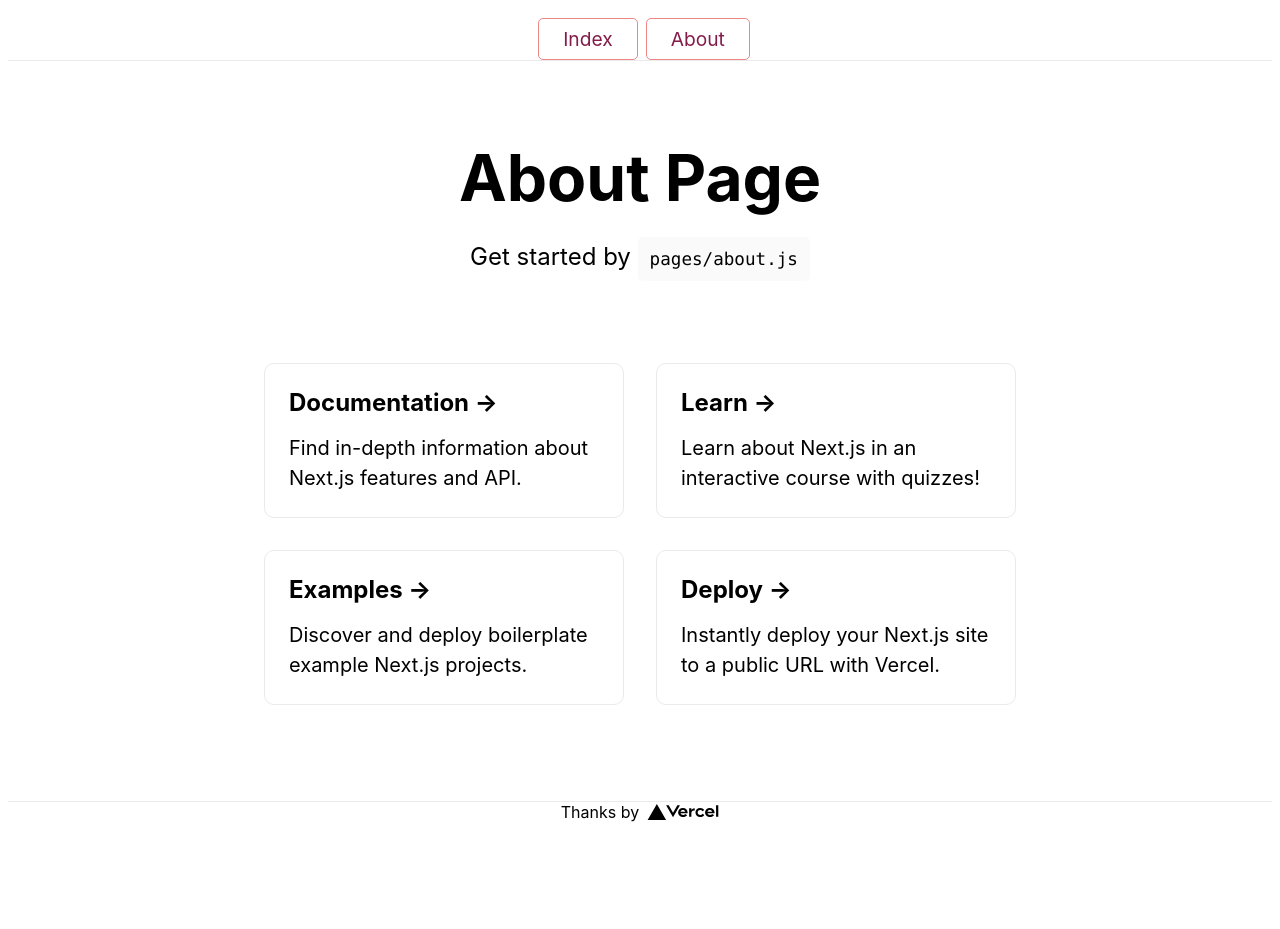
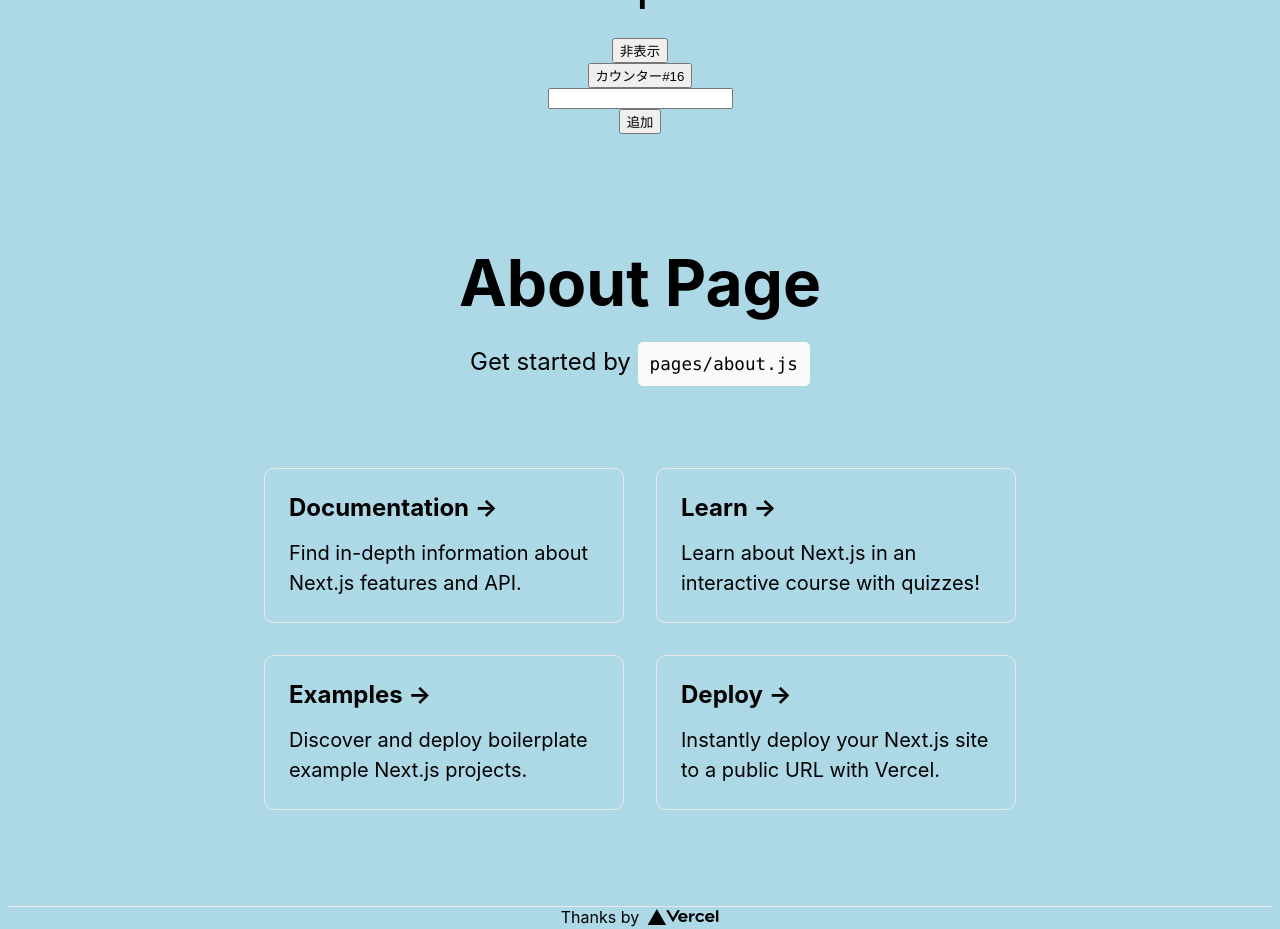
Before and after one commit to kinaoshi/react-desk, a Next.js app: page /about in a window 1280 px wide. Before the commit the page ends 824 px from the top, so only its background shows below. Built offline with nearby package versions, Linux system fonts and the light colour scheme.

Commit message:
🎨 カスタムフックを使ってうまくまとめました

```diff
--- /dev/null
+++ b/src/hooks/useBgLightBlue.jsx
@@ -0,0 +1,10 @@
+import { useEffect } from "react";
+
+  export const useBgLightBlue =() => {
+    useEffect(() => {
+		document.body.style.backgroundColor = "lightblue";
+		return () => {
+			document.body.style.backgroundColor = "";
+		};
+	}, []);
+  }
--- /dev/null
+++ b/src/hooks/useCounter.jsx
@@ -0,0 +1,15 @@
+import { useCallback, useState } from "react";
+
+export const useCounter = () => {
+	const [count, setCount] = useState(1);
+	const [isShow, setIsShow] = useState(true);
+	const handleClick = useCallback(() => {
+		if (count < 10) {
+			setCount((PrevCount) => PrevCount + 1);
+		}
+	}, [count]);
+	const handleDisplay = useCallback(() => {
+		setIsShow((prevIsShow) => !prevIsShow);
+	}, []);
+	return { count, isShow, handleClick, handleDisplay };
+};
--- /dev/null
+++ b/src/hooks/useInputArray.jsx
@@ -0,0 +1,25 @@
+import { useCallback, useState } from "react";
+
+
+  export const useInputArray = () => {
+	const [text, setText] = useState("");
+	const [array, setArray] = useState([]);
+	const handleChange = useCallback((e) => {
+		if (e.target.value.length >= 5) {
+			alert("5文字以内にして下さい");
+			return;
+		}
+		setText(e.target.value.trim());
+	}, []);
+
+	const handleAdd = useCallback(() => {
+		setArray((prevArray) => {
+			if (prevArray.some((item) => item === text)) {
+				alert("同じ要素が既に存在します");
+				return prevArray;
+			}
+			return [...prevArray, text];
+		});
+	}, [text]);
+	return { text, array, handleChange, handleAdd };
+};
--- a/src/pages/about.jsx
+++ b/src/pages/about.jsx
@@ -3,15 +3,36 @@
 import { Header } from "src/components/Header";
 import { Main } from "src/components/Main";
 import classes from "../styles/Home.module.css";
+import { useBgLightBlue } from "src/hooks/useBgLightBlue";
+import { useCounter } from "src/hooks/useCounter";
+import { useInputArray } from "src/hooks/useInputArray";
 
-export default function Home() {
+
+export default function About() {
+  const { count, isShow, handleClick, handleDisplay } = useCounter();
+	const { text, array, handleChange, handleAdd } = useInputArray();
+    useBgLightBlue();
+
+
 	return (
 		<div className={classes.container}>
 			<Head>
 				<title>About Page</title>
 			</Head>
-      <Header/>
-     <Main page="about"/>
+			<Header />
+			{isShow ? <h1>{count}</h1> : null}
+			<button onClick={handleDisplay}>{isShow ? "非表示" : "表示"}</button>
+			<button href="./about" onClick={handleClick}>
+				カウンター#16
+			</button>
+			<input type="text" value={text} onChange={handleChange} />
+			<button onClick={handleAdd}>追加</button>
+			<ul>
+				{array.map((item) => {
+					return <li key={item}>{item}</li>;
+				})}
+			</ul>
+			<Main page="about" />
 
 			<Footer />
 		</div>
```
Also changed, not shown: src/pages/index.jsx (+12 -41 lines). Lines whose indentation alone changed are shown as unchanged.
